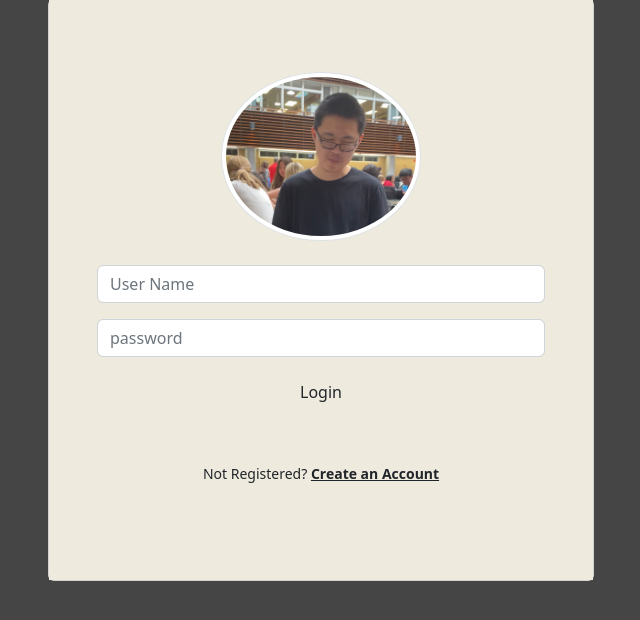
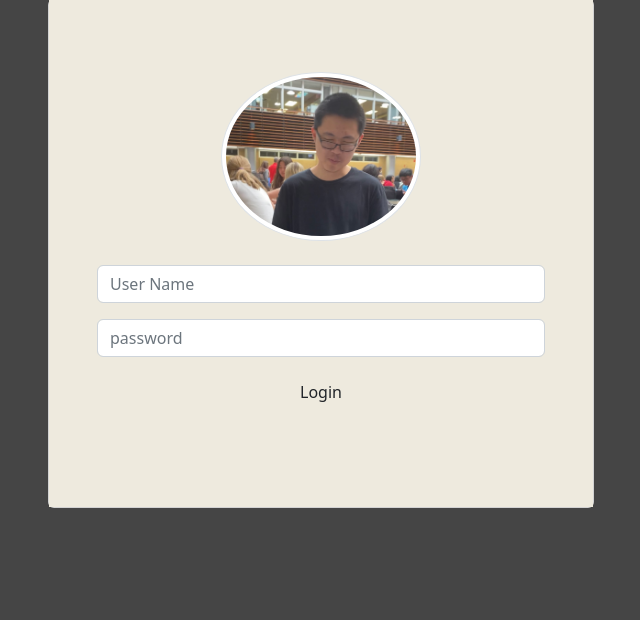
Before and after one commit to HarryYu1/MerryTutorData, a Flask app: page / in a window 1280 px wide. Shown: the part 49-669 px from the top of the page, without its empty margins (319-959 px from the left). Run offline with Flask 3, Linux system fonts and the light colour scheme.

Commit message:
linked attendance to the login page for now and changed the html documentation for attendance.

```diff
--- a/app/templates/login.html
+++ b/app/templates/login.html
@@ -30,11 +30,8 @@
                 <div class="mb-3">
                   <input type="password" class="form-control" id="password" placeholder="password">
                 </div>
-                <div class="text-center"><button type="submit" class="btn btn-color px-5 mb-5 w-100" >Login</button></div>
-                <div id="emailHelp" class="form-text text-center mb-5 text-dark">
-                    Not Registered?
-                    <a href="#" class="text-dark fw-bold"> Create an Account</a>
-                </div>
+                <a href="attendance.html" target="_blank"><div class="text-center"><button type="submit" class="btn btn-color px-5 mb-5 w-100" >Login</button></div></a>
+
               </form>
             </div>
 
```
Also changed, not shown: app/templates/attendance.html (+7 -2 lines), 2 other files.
